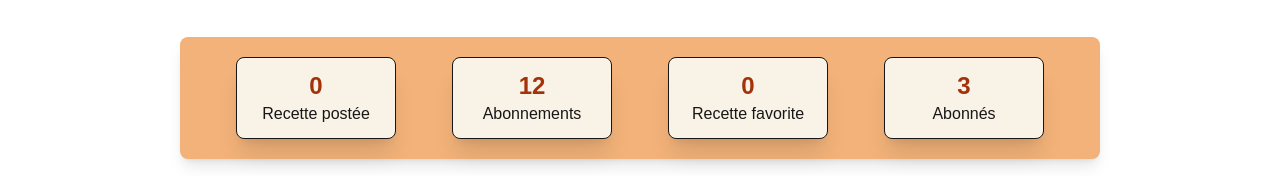
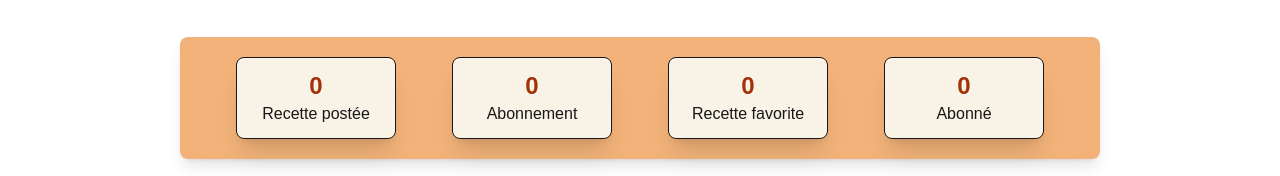
Before and after one commit to Edwige08/click_and_cook_front, a Next.js app: page /home/personnalProfile in a window 1280 px wide. Shown: the part 199-375 px from the top of the page. Built offline with nearby package versions, Linux system fonts and the light colour scheme.

Commit message:
add: fetch and display for number of followers and follows on personnalProfile

```diff
--- a/src/app/home/personnalProfile/page.tsx
+++ b/src/app/home/personnalProfile/page.tsx
@@ -10,6 +10,8 @@ export default function personnalProfile() {
 
   const [recipes, setRecipes] = useState<Recipes[]>([]);
   const [recipesLikedList, setRecipesLikedList] = useState<Recipes[]>([]);
+  const [followsList, setFollowsList] = useState<[]>([]);
+  const [followersList, setFollowersList] = useState<[]>([]);
 
   const user = useUser().user;
 
@@ -45,13 +47,52 @@ export default function personnalProfile() {
     }
     );
     const data = await response.json();
-    console.log('🔰🔰', data)
     setRecipesLikedList(data.results);
+  }
+
+  async function getMyFollows() {
+    const token = localStorage.getItem("auth_token");
+    if (!token) return;
+
+    const response = await fetch(
+      `${process.env.NEXT_PUBLIC_BACK_END_URL}/api/follows/`, {
+      headers: {
+        "Content-Type": "application/json",
+        Authorization: `Token ${token}`,
+      },
+    }
+    );
+    const data = await response.json();
+    setFollowsList(data.results);
+  }
+
+  async function getMyFollowers() {
+    const token = localStorage.getItem("auth_token");
+    if (!token) return;
+
+    const response = await fetch(
+      `${process.env.NEXT_PUBLIC_BACK_END_URL}/api/follows/`, {
+      headers: {
+        "Content-Type": "application/json",
+        Authorization: `Token ${token}`,
+      },
+    }
+    );
+    const data = await response.json();
+    setFollowersList(data.results);
   }
 
   useEffect(() => {
     getLikedRecipes()
   }, []);
+
+  useEffect(() => {
+    getMyFollows()
+  }, [])
+
+  useEffect(() => {
+    getMyFollowers()
+  }, [])
 
   return (
     <>
@@ -59,6 +100,7 @@ export default function personnalProfile() {
         <h2 className="pt-7 pb-3 text-2xl font-bold">
           Bonjour {user ? user.username : ""} !
         </h2>
+
         <p className="pb-5 italic">{user ? `Inscrit.e depuis le ${new Date(user.created_at).toLocaleDateString()}` : ``}</p>
       </div>
       <div className="flex flex-row gap-2 justify-evenly flex-wrap p-2 mx-5 my-2 lg:mx-20 xl:mx-45 pt-5 rounded-lg shadow-lg bg-(--orangeColor)">
@@ -66,12 +108,18 @@ export default function personnalProfile() {
           statNumber={recipes.length}
           statName={recipes.length > 1 ? "Recettes postées" : "Recette postée"}
         />
-        <CardProfileStat statNumber={12} statName="Abonnements" />
+        <CardProfileStat
+          statNumber={followsList.length}
+          statName={followsList.length > 1 ? "Abonnements" : "Abonnement"}
+        />
         <CardProfileStat
           statNumber={recipesLikedList.length}
           statName={recipes.length > 1 ? "Recettes favorites" : "Recette favorite"}
         />
-        <CardProfileStat statNumber={3} statName="Abonnés" />
+        <CardProfileStat
+          statNumber={followersList.length}
+          statName={followersList.length > 1 ? "Abonnés" : "Abonné"}
+        />
       </div>
       <div>
         <h3 className="py-5 text-center text-lg font-bold">
```
